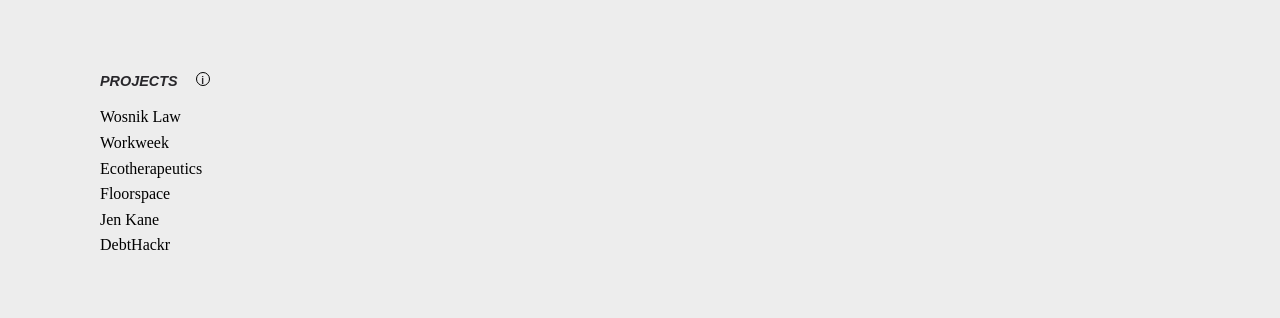
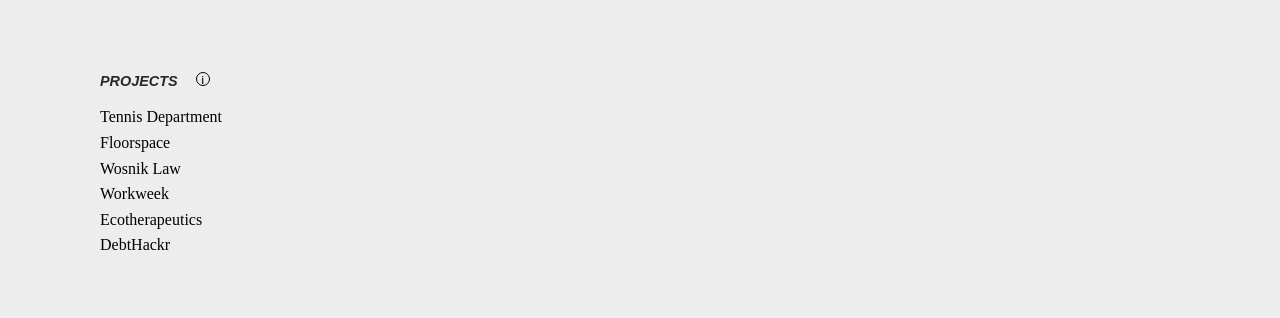
Before and after one commit to brettbradleycampbell/brettbradleycampbell, a Jekyll site: the page built from index.md, in a window 1280 px wide. Shown: the part 597-915 px from the top of the page. Built offline with Jekyll 4.4.1, drawn with Linux system fonts in a browser that asks for light colours; nearby versions of some CDN libraries; some web fonts are replaced.

Commit message:
Adding tennisdepartment.com
Adding Tennis Department, removing Jen Kane Workbook

```diff
--- a/_layouts/home.html
+++ b/_layouts/home.html
@@ -43,11 +43,11 @@ layout: default
 <div class="homepage-section">
 	<h2 class="section-title"><em>projects</em> <a class="more-info" title="I did the branding, design, and development on each of these projects. ">i</a></h2>
 	<ul class="projects">
+		<li><a href="//tennisdepartment.com" target="_blank"><span>Tennis Department</span></a></li>
+		<li><a href="http://getfloorspace.com/" target="_blank"><span>Floorspace</span></a></li>
 		<li><a href="//wosniklaw.com/" target="_blank"><span>Wosnik Law</span></a></li>
 		<li><a href="//getworkweek.com/" target="_blank"><span>Workweek</span></a></li>
 		<li><a href="//ecotherapeutics.com/" target="_blank"><span>Ecotherapeutics</span></a></li>
-		<li><a href="http://getfloorspace.com/" target="_blank"><span>Floorspace</span></a></li>
-		<li><a href="{{ base.url }}/assets/jen-kane-workbook.pdf" target="_blank"><span>Jen Kane</span></a></li>
 		<li><a href="//debthackr.brettbradleycampbell.com/" target="_blank"><span>DebtHackr</span></a></li>
 	</ul>
 </div>
```
